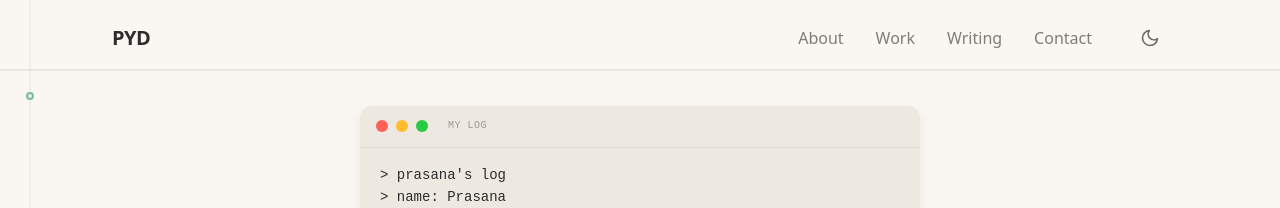
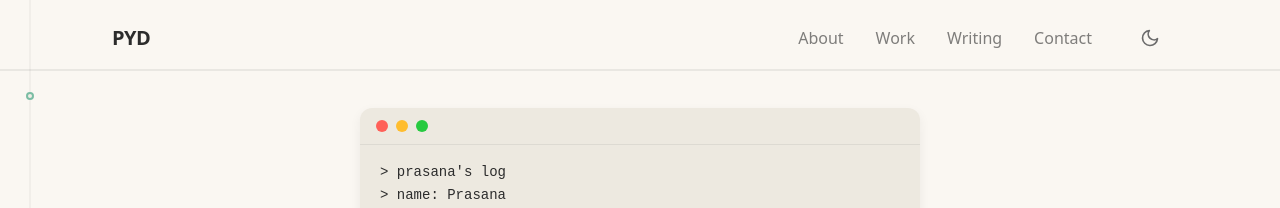
Before and after one commit to prasanaydoshi/Personal-Website, a Next.js app: page / in a window 1280 px wide. Shown: the top 208 px of the page. Built offline with nearby package versions, Linux system fonts and the light colour scheme.

Commit message:
updates 2

```diff
--- a/src/app/blog/diving-and-systems/page.tsx
+++ b/src/app/blog/diving-and-systems/page.tsx
@@ -7,11 +7,11 @@ export default function DivingAndSystems() {
       <Nav />
       <main id="main-content" tabIndex={-1} className="max-w-2xl mx-auto px-6 pt-32 pb-20 outline-none">
         <Link
-          href="/blog"
+          href="/"
           className="font-mono text-sm mb-8 inline-block transition-opacity hover:opacity-100"
           style={{ color: "var(--color-accent-thread)", opacity: 0.7 }}
         >
-          &larr; Back to all posts
+          &larr; Back to main page
         </Link>
 
         <header className="mb-10">
--- a/src/app/blog/generalist-interviews/page.tsx
+++ b/src/app/blog/generalist-interviews/page.tsx
@@ -7,11 +7,11 @@ export default function GeneralistInterviews() {
       <Nav />
       <main id="main-content" tabIndex={-1} className="max-w-2xl mx-auto px-6 pt-32 pb-20 outline-none">
         <Link
-          href="/blog"
+          href="/"
           className="font-mono text-sm mb-8 inline-block transition-opacity hover:opacity-100"
           style={{ color: "var(--color-accent-thread)", opacity: 0.7 }}
         >
-          &larr; Back to all posts
+          &larr; Back to main page
         </Link>
 
         <header className="mb-10">
--- a/src/app/blog/user-centric-software/page.tsx
+++ b/src/app/blog/user-centric-software/page.tsx
@@ -7,11 +7,11 @@ export default function UserCentricSoftware() {
       <Nav />
       <main id="main-content" tabIndex={-1} className="max-w-2xl mx-auto px-6 pt-32 pb-20 outline-none">
         <Link
-          href="/blog"
+          href="/"
           className="font-mono text-sm mb-8 inline-block transition-opacity hover:opacity-100"
           style={{ color: "var(--color-accent-thread)", opacity: 0.7 }}
         >
-          &larr; Back to all posts
+          &larr; Back to main page
         </Link>
 
         <header className="mb-10">
--- a/src/components/TerminalBoot.tsx
+++ b/src/components/TerminalBoot.tsx
@@ -88,12 +88,6 @@ export default function TerminalBoot({ onComplete }: TerminalBootProps) {
         <span className="w-3 h-3 rounded-full bg-[#FF6058]" />
         <span className="w-3 h-3 rounded-full bg-[#FFBD2E]" />
         <span className="w-3 h-3 rounded-full bg-[#27CA40]" />
-        <span
-          className="ml-3 font-mono text-[10px] tracking-wider uppercase"
-          style={{ color: "var(--color-text-tertiary)" }}
-        >
-          My Log
-        </span>
       </div>
 
       {/* Terminal body */}
```
